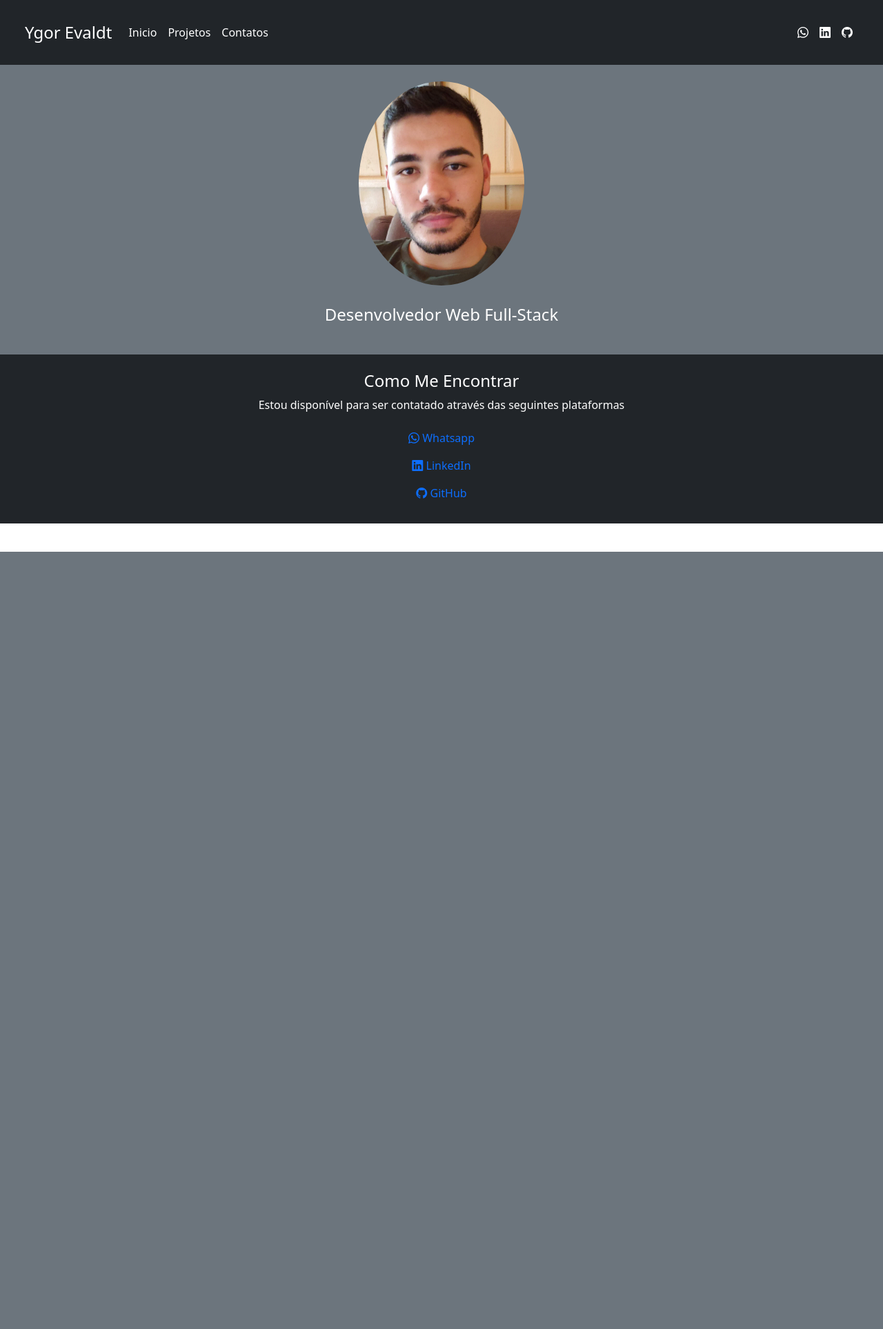
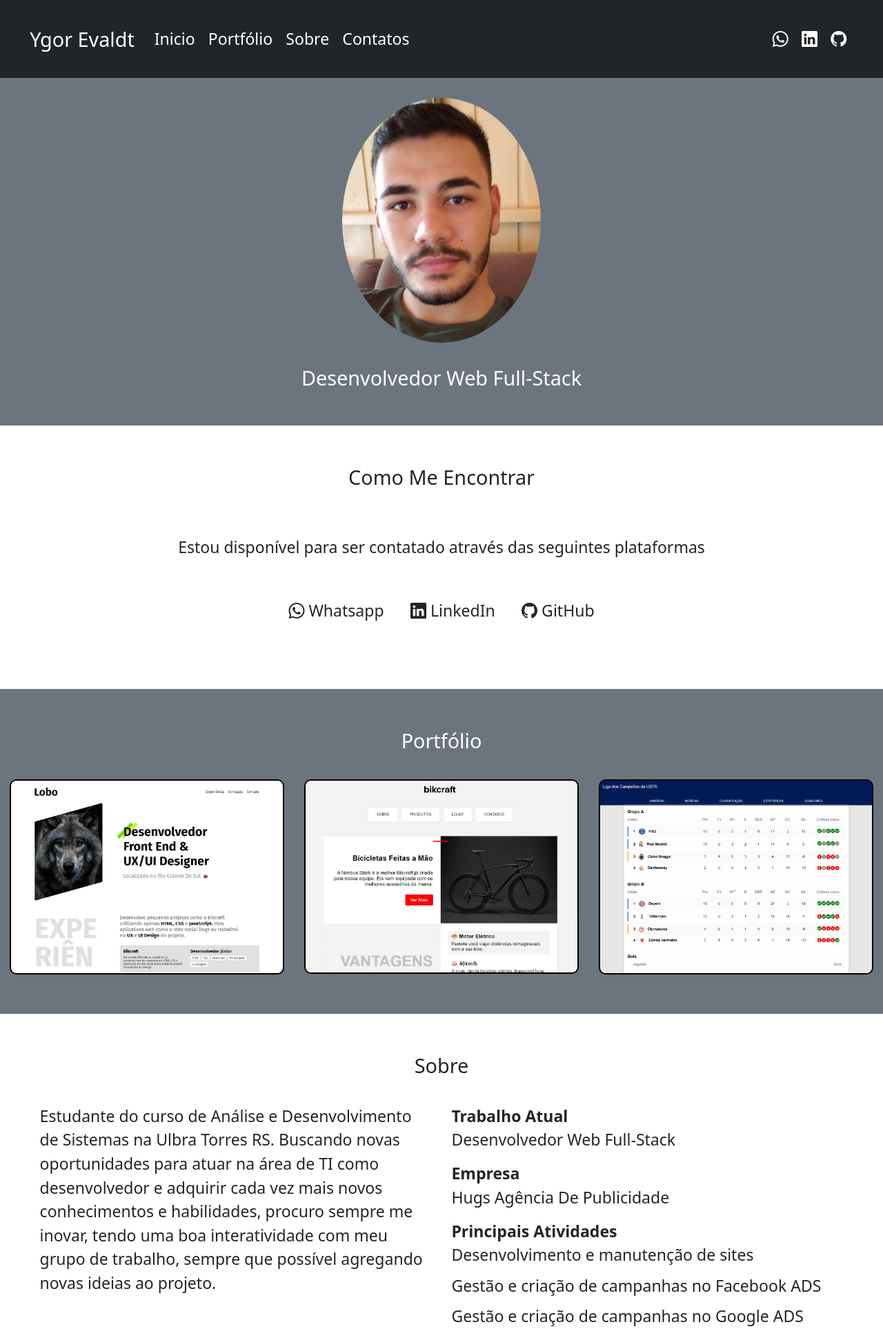
Before and after one commit to Ygor-Evaldt-dev/Ygor-Evaldt-dev.github.io, a PHP site: page / in a window 1280 px wide. Shown: the top 1927 px of the page at 69% size. Before the commit the page ends 800 px from the top, so only its background shows below. Run offline with PHP 8.4, Linux system fonts and the light colour scheme; some libraries are stand-ins or nearby versions.

Commit message:
adicionado layout

```diff
--- a/meu-portfolio/assets/css/style.css
+++ b/meu-portfolio/assets/css/style.css
@@ -1,3 +1,6 @@
+* {
+  font-size: 1.2rem;
+}
 h2 {
   font-size: 1.5rem;
 }
@@ -14,3 +17,34 @@ h2 {
   font-weight: 500;
   font-size: 1.5rem;
 }
+
+/* contato */
+.contato a {
+  font-size: 1.2rem;
+  font-weight: 500;
+}
+
+
+/* portfolio */
+.portfolio {
+  gap: 0px;
+}
+.portfolio-item a img {
+  padding: 0rem;
+  border: 2px solid #000000;
+  border-radius: 10px !important;
+}
+
+.hover:hover {
+  color: blueviolet !important;
+}
+
+.hover2:hover {
+  padding: 0.4rem 1rem;
+  border-radius: 10px;
+  background-color: blueviolet;
+  color: #ffffff !important;
+}
+.hover2 i:hover {
+  color: #ffffff !important;
+}
--- /dev/null
+++ b/meu-portfolio/assets/script/script.js
@@ -0,0 +1,36 @@
+/* mascara telefone*/
+function mascara(o, f) {
+  v_obj = o
+  v_fun = f
+  setTimeout("execmascara()", 1)
+}
+
+function execmascara() {
+  v_obj.value = v_fun(v_obj.value)
+}
+
+function mtel(v) {
+  v = v.replace(/\D/g, ""); //Remove tudo o que não é dígito
+  v = v.replace(/^(\d{2})(\d)/g, "($1) $2"); //Coloca parênteses em volta dos dois primeiros dígitos
+  v = v.replace(/(\d)(\d{4})$/, "$1-$2"); //Coloca hífen entre o quarto e o quinto dígitos
+  return v;
+}
+
+function id(el) {
+  return document.getElementById(el);
+}
+window.onload = function () {
+  id('telefone').onkeyup = function () {
+    mascara(this, mtel);
+  }
+}
+let behavior = function (val) {
+  return val.replace(/\D/g, '').length === 11 ? '(00) 00000-0000' : '(00) 0000-00009';
+},
+  options = {
+    onKeyPress: function (val, e, field, options) {
+      field.mask(behavior.apply({}, arguments), options);
+    }
+  };
+
+$('#telefone').mask(behavior, options);
--- a/meu-portfolio/index.html
+++ b/meu-portfolio/index.html
@@ -6,52 +6,63 @@
   <meta http-equiv="X-UA-Compatible" content="IE=edge">
   <meta name="viewport" content="width=device-width, initial-scale=1.0">
   <!-- Bootstrap -->
+
   <link href="https://cdn.jsdelivr.net/npm/bootstrap@5.1.3/dist/css/bootstrap.min.css" rel="stylesheet">
   <script src="https://cdn.jsdelivr.net/npm/bootstrap@5.1.3/dist/js/bootstrap.bundle.min.js"></script>
 
   <!-- bootstrap icons -->
   <link rel="stylesheet" href="https://cdn.jsdelivr.net/npm/bootstrap-icons@1.8.2/font/bootstrap-icons.css">
 
+  <!-- Css -->
   <link rel="stylesheet" href="assets/css/style.css">
+
+  <!-- formulário - valída-telefone -->
+  <script type='text/javascript' src='//code.jquery.com/jquery-compat-git.js'></script>
+  <script type='text/javascript' src='//igorescobar.github.io/jQuery-Mask-Plugin/js/jquery.mask.min.js'></script>
 
   <title>Portfólio - Ygor Evaldt</title>
 </head>
 
 <body>
   <!-- Cabeçalho -->
-  <header class="container-fluid p-0">
+  <header class="container-fluid p-0" id="inicio">
     <nav class="navbar navbar-expand-sm bg-dark navbar-dark p-4 align-items-center">
       <div class="container-fluid">
-        <a class="header-logo navbar-brand" href="#">Ygor Evaldt</a>
+        <a class="header-logo navbar-brand hover" href="#inicio">Ygor Evaldt</a>
         <button class="navbar-toggler" type="button" data-bs-toggle="collapse" data-bs-target="#collapsibleNavbar">
           <span class="navbar-toggler-icon"></span>
         </button>
+        <!-- navegação -->
         <div class="collapse navbar-collapse text-end justify-content-between" id="collapsibleNavbar">
           <ul class="navbar-nav">
             <li class="nav-item">
-              <a class="nav-link text-white" href="#">Inicio</a>
+              <a class="nav-link text-white hover" href="#inicio">Inicio</a>
             </li>
             <li class="nav-item">
-              <a class="nav-link text-white" href="#">Projetos</a>
+              <a class="nav-link text-white hover" href="#portfolio">Portfólio</a>
             </li>
             <li class="nav-item">
-              <a class="nav-link text-white" href="#">Contatos</a>
+              <a class="nav-link text-white hover" href="#sobre">Sobre</a>
+            </li>
+            <li class="nav-item">
+              <a class="nav-link text-white hover" href="#contato">Contatos</a>
             </li>
           </ul>
           <ul class="navbar-nav">
             <li class="nav-item">
-              <a class="nav-link text-white" href="#"><i class="bi bi-whatsapp text-white"></i></a>
+              <a class="nav-link text-white" href="#"><i class="bi bi-whatsapp text-white hover"></i></a>
             </li>
             <li class="nav-item">
-              <a class="nav-link text-white" href="#"><i class="bi bi-linkedin"></i></a>
+              <a class="nav-link text-white" href="#"><i class="bi bi-linkedin hover "></i></a>
             </li>
             <li class="nav-item">
-              <a class="nav-link text-white" href="#"><i class="bi bi-github"></i></a>
+              <a class="nav-link text-white" href="#"><i class="bi bi-github hover"></i></a>
             </li>
           </ul>
         </div>
       </div>
     </nav>
+    <!-- foto de perfil -->
     <section class="container-fluid bg-secondary p-4 text-center">
       <img class="header-foto-perfil img-fluid rounded-circle" src="assets/img/foto-perfil.jpg" alt="foto de perfil">
       <p class="header-paragrafo text-capitalize text-center text-white pt-4">
@@ -60,27 +71,140 @@
     </section>
   </header>
   <!-- Conteúdo -->
-  <main class="container-fluid bg-secondary p-0">
-    <section class="container-fluid text-center text-white bg-dark pt-4 pb-4">
-      <h2 class="text-capitalize">
+  <section class="container-fluid p-0">
+    <!-- como me encontrar -->
+    <section class="contato container-fluid text-center pt-5 pb-5">
+      <h2 class="text-capitalize pb-5">
         Como me encontrar
       </h2>
-      <p>
+      <p class="pb-4">
         Estou disponível para ser contatado através das seguintes plataformas
       </p>
-      <ul class="navbar-nav">
+      <ul id="contato" class="nav d-flex justify-content-center pb-4">
         <li class="nav-item">
-          <a class="nav-link" href="https://api.whatsapp.com/send/?phone=5551983313468&text&app_absent=0" target="_blank"><i class="bi bi-whatsapp"></i> Whatsapp</a>
+          <a class="nav-link text-dark hover2" href="https://api.whatsapp.com/send/?phone=5551983313468&text&app_absent=0" target="_blank"><i class="bi bi-whatsapp"></i> Whatsapp</a>
         </li>
         <li class="nav-item">
-          <a class="nav-link" href="https://www.linkedin.com/in/ygor-evaldt-6479b2220/" target="_blank"><i class="bi bi-linkedin"></i> LinkedIn</a>
+          <a class="nav-link text-dark hover2" href="https://www.linkedin.com/in/ygor-evaldt-6479b2220/" target="_blank"><i class="bi bi-linkedin"></i> LinkedIn</a>
         </li>
         <li class="nav-item">
-          <a class="nav-link" href="https://github.com/Ygor-Evaldt-dev" target="_blank"><i class="bi bi-github"></i> GitHub</a>
+          <a class="nav-link text-dark hover2" href="https://github.com/Ygor-Evaldt-dev" target="_blank"><i class="bi bi-github"></i> GitHub</a>
         </li>
       </ul>
     </section>
-  </main>
+    <!-- portfólio -->
+    <main class="container-fluid bg-secondary pt-5 pb-5">
+      <h2 class="text-capitalize text-center text-white pb-4">
+        Portfólio
+      </h2>
+      <div class="portfolio row" id="portfolio">
+        <section class="portfolio-item col-md-4 m-0">
+          <a href="https://ygor-evaldt-dev.github.io/portfolio-lobo/" target="_blank">
+            <img class="img-fluid rounded" src="assets/img/port-lobo.jpeg" alt="">
+          </a>
+        </section>
+        <section class="portfolio-item col-md-4">
+          <a href="https://ygor-evaldt-dev.github.io/bickrafit/" target="_blank">
+            <img class="img-fluid rounded" src="assets/img/bickraft.jpeg" alt="">
+          </a>
+        </section>
+        <section class="portfolio-item col-md-4">
+          <a href="https://ygor-evaldt-dev.github.io/projeto-tabela-UEFA/" target="_blank">
+            <img class="img-fluid rounded" src="assets/img/tabela-uefa.jpeg" alt="">
+          </a>
+        </section>
+      </div>
+    </main>
+    <!-- sobre -->
+    <section class="container-fluid p-5">
+      <h2 class="text-capitalize text-center pb-4">
+        Sobre
+      </h2>
+      <div class="row">
+        <section class="col-md-6">
+          <p>
+            Estudante do curso de Análise e Desenvolvimento de Sistemas na Ulbra Torres RS.
+            Buscando novas oportunidades para atuar na área de TI como desenvolvedor e adquirir cada vez mais novos conhecimentos e habilidades, procuro sempre me inovar, tendo uma boa interatividade com meu grupo de trabalho, sempre que possível agregando novas ideias ao projeto.
+          </p>
+        </section>
+        <section class="col-md-6">
+          <dl>
+            <dt class="text-capitalize">Trabalho Atual</dt>
+            <dd class="text-capitalize pb-1">Desenvolvedor web full-stack</dd>
+            <dt class="text-capitalize">Empresa</dt>
+            <dd class="text-capitalize pb-1">Hugs agência de publicidade</dd>
+            <dt class="text-capitalize">Principais atividades</dt>
+            <dd class="">Desenvolvimento e manutenção de sites</dd>
+            <dd class="">Gestão e criação de campanhas no Facebook ADS</dd>
+            <dd class="">Gestão e criação de campanhas no Google ADS</dd>
+            <dd>Gestão de trafego pago - SEO</dd>
+          </dl>
+        </section>
+      </div>
+    </section>
+  </section>
+  <!-- Formulário -->
+  <section class="container bg-secondary rounded p-5 mb-5">
+    <h2 class="text-white text-center">
+      Deixe seu contato
+    </h2>
+    <form action="/action_page.php" class="p-2">
+      <div class=" mb-3 mt-3">
+        <label for="email" class="form-label text-white">Nome:</label>
+        <input type="text" class="form-control" id="nome" placeholder="Nome" name="nome">
+      </div>
+      <div class="mb-3">
+        <label for="telefone" class="form-label text-white">Telefone:</label>
+        <input type="tel" class="form-control" id="telefone" placeholder="Telefone" name="telefone">
+      </div>
+      <div class="mb-3">
+        <label for="pwd" class="form-label text-white">E-mail:</label>
+        <input type="text" class="form-control" id="email" placeholder="E-mail" name="email">
+      </div>
+      <button type="submit" class="houver btn text-white bg-dark hover">enviar</button>
+    </form>
+  </section>
+  <!-- rodapé -->
+  <footer class="container-fluid text-center bg-dark m-0">
+    <p class="text-white p-4 m-0">
+      Copyright © Ygor Evaldt 2022
+    </p>
+  </footer>
+
+  <script src=" assets/script/script.js">
+  </script>
 </body>
 
 </html>
+
+<!-- <div class="row p-0">
+  <section class="col-md-4 text-center p-0">
+    <h4>
+      Três Cachoeiras - RS
+    </h4>
+    <p>
+      Rua Remir Raupp Machado 419<br>
+      Santa Rita
+    </p>
+  </section>
+  <section class="col-md-4 text-center p-0">
+    <h4>
+      Na Web
+    </h4>
+    <section class="d-flex justify-content-center">
+      <a href="https://api.whatsapp.com/send/?phone=5551983313468&text&app_absent=0" class="text-dark p-1"><i class="bi bi-whatsapp"></i></a>
+      <a href="https://www.linkedin.com/in/ygor-evaldt-6479b2220/" class="text-dark p-1"><i class="bi bi-linkedin"></i></a>
+      <a href="https://github.com/Ygor-Evaldt-dev" class="text-dark p-1"><i class="bi bi-github"></i></a>
+    </section>
+  </section>
+  <section class="col-md-4 text-center p-0">
+    <h4>
+      Mais sobre mim
+    </h4>
+    <p class="">
+      Sou um desenvolvedor apaixonado por tecnologia e o poder que ela tem sobre a qualidade de vida das pessoas.
+      Pra mim nada melhor do que um bom desafio para me fazer evoluir cada vez mais como profissional e como pessoa.
+      Eai, bora trabalhar juntos?
+    </p>
+  </section>
+</div> -->
```
Also changed, not shown: meu-portfolio/assets/img/bickraft.jpeg (added), meu-portfolio/assets/img/calculadora.jpeg (added), meu-portfolio/assets/img/port-lobo.jpeg (added), meu-portfolio/assets/img/tabela-uefa.jpeg (added).
